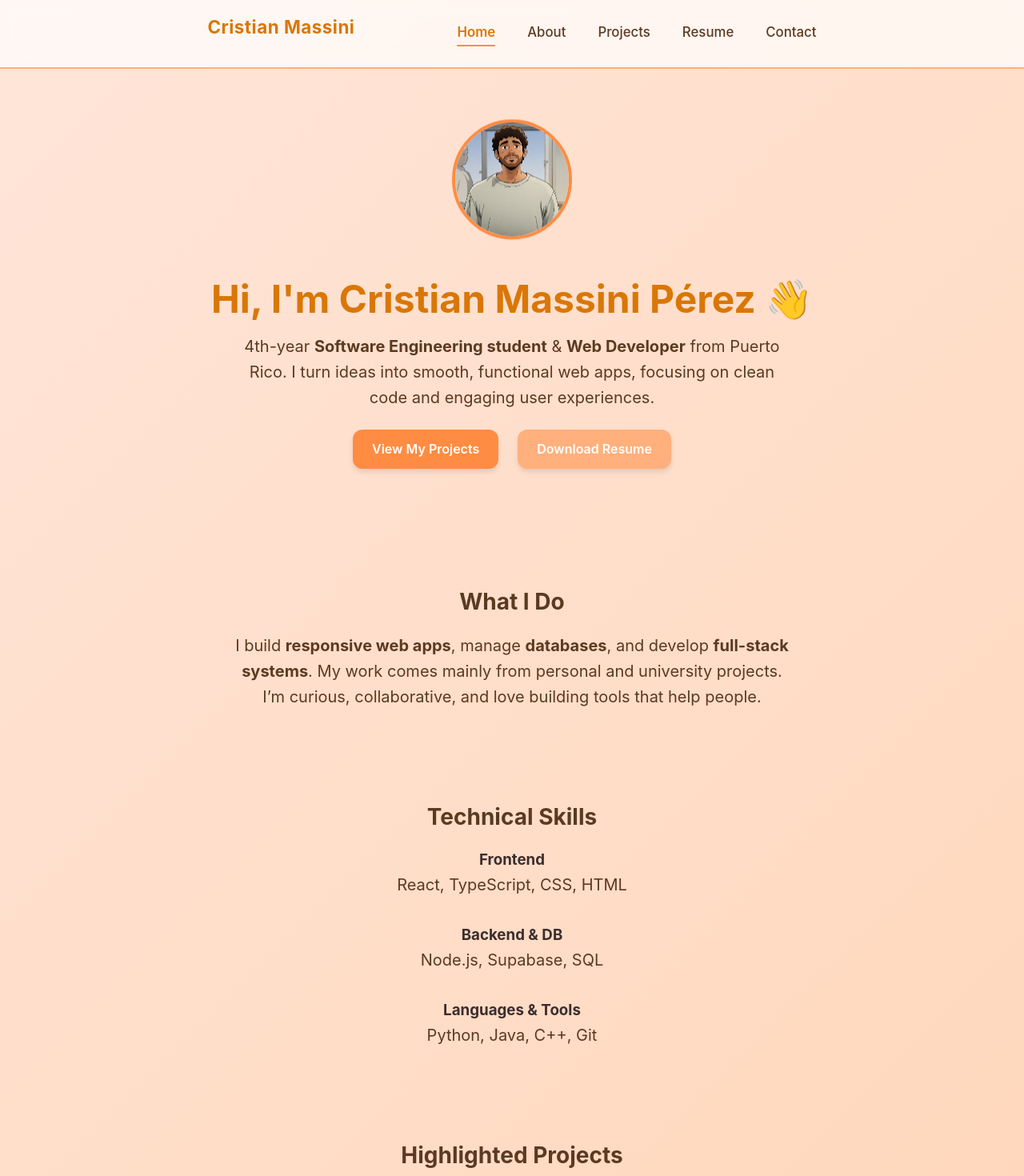
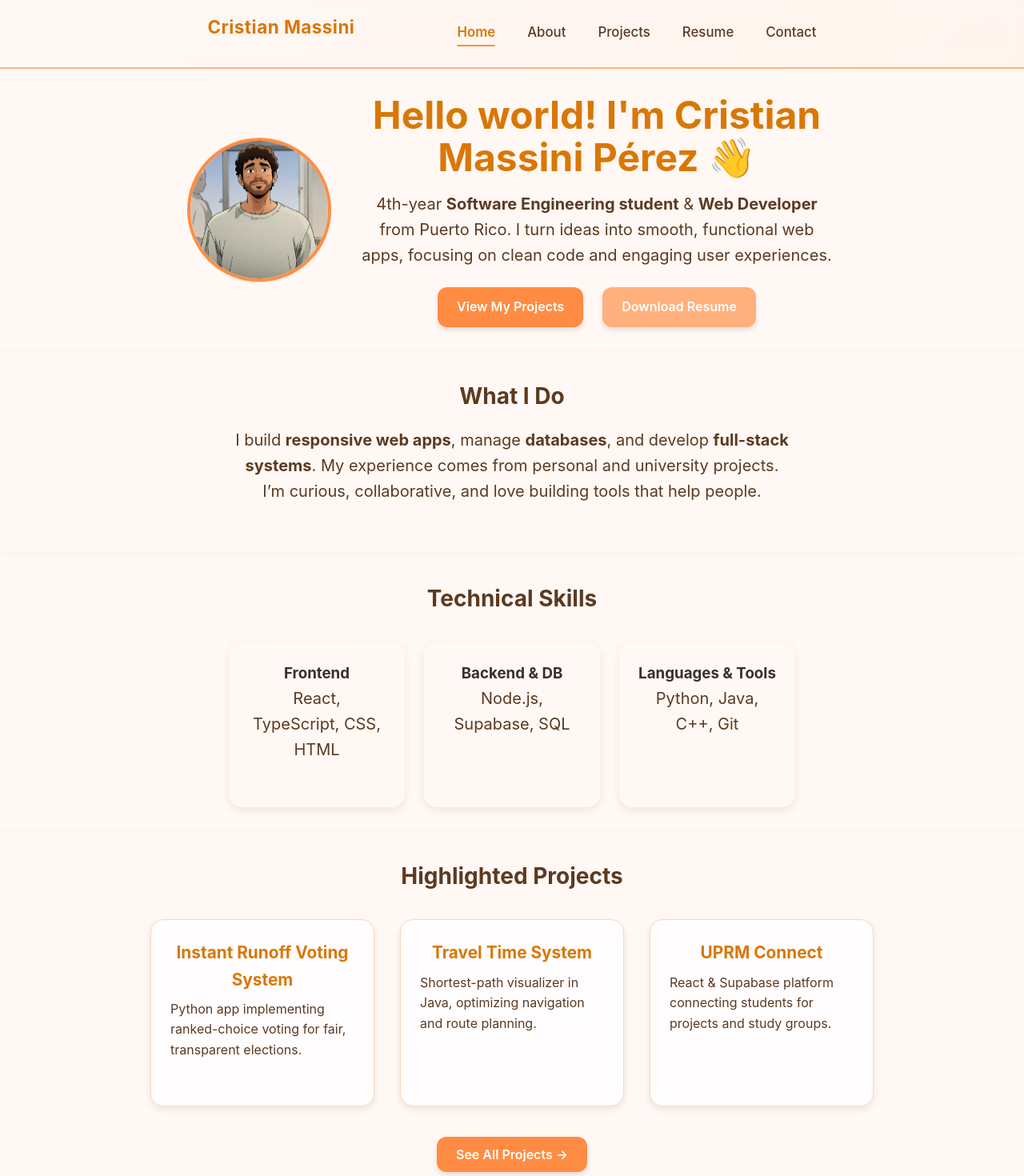
Before and after one commit to Massinl/myPortfolio, a React (Vite) app in the folder webPage/: page / in a window 1280 px wide. Shown: the top 1470 px of the page at 80% size. Built offline with nearby package versions, Linux system fonts and the light colour scheme.

Commit message:
removed all margins in home

```diff
--- a/webPage/src/pages/Home.tsx
+++ b/webPage/src/pages/Home.tsx
@@ -1,11 +1,11 @@
 import React, { useEffect } from 'react';
 import { Link } from 'react-router-dom';
 import '../styles/home.css';
-import profilePic from '../assets/profile.jpg'; // Make sure your image is here
+import profilePic from '../assets/profile.jpg'; // Make sure your image is in src/assets/
 
 export default function Home() {
   useEffect(() => {
-    const elements = document.querySelectorAll('.skills-section, .project-card');
+    const elements = document.querySelectorAll('.section-card, .project-card');
     const observer = new IntersectionObserver(
       entries => {
         entries.forEach(entry => {
@@ -23,10 +23,11 @@ export default function Home() {
     <div className="home-container">
 
       {/* === Hero Section === */}
-      <section className="hero">
+      <section className="hero section-card">
         <img src={profilePic} alt="Cristian Massini" className="hero-image" />
         <div className="hero-text">
-          <h1>Hi, I'm Cristian Massini Pérez 👋</h1>
+          <h1>Hello world!
+             I'm Cristian Massini Pérez 👋</h1>
           <p>
             4th-year <strong>Software Engineering student</strong> & <strong>Web Developer</strong> from Puerto Rico.
             I turn ideas into smooth, functional web apps, focusing on clean code and engaging user experiences.
@@ -42,17 +43,17 @@ export default function Home() {
         </div>
       </section>
 
-      {/* === About Me Section === */}
-      <section className="skills-section">
+      {/* === What I Do Section === */}
+      <section className="section-card">
         <h2>What I Do</h2>
         <p>
           I build <strong>responsive web apps</strong>, manage <strong>databases</strong>, and develop <strong>full-stack systems</strong>.
-          My work comes mainly from personal and university projects. I’m curious, collaborative, and love building tools that help people.
+          My experience comes from personal and university projects. I’m curious, collaborative, and love building tools that help people.
         </p>
       </section>
 
-      {/* === Skills Cards Section === */}
-      <section className="skills-section cards-section">
+      {/* === Skills Section === */}
+      <section className="section-card">
         <h2>Technical Skills</h2>
         <div className="skills-cards">
           <div className="skill-card">
@@ -70,8 +71,8 @@ export default function Home() {
         </div>
       </section>
 
-      {/* === Projects Cards Section === */}
-      <section className="skills-section projects-section">
+      {/* === Projects Section === */}
+      <section className="section-card">
         <h2>Highlighted Projects</h2>
         <div className="projects-preview">
           <div className="project-card">
--- a/webPage/src/styles/about.css
+++ b/webPage/src/styles/about.css
@@ -9,8 +9,8 @@
 
 .hero {
   text-align: center;
-  margin-bottom: 4rem;
 }
+
 
 .hero h1 {
   font-size: 3rem;
--- a/webPage/src/styles/home.css
+++ b/webPage/src/styles/home.css
@@ -33,7 +33,7 @@ a:hover {
   font-weight: 600;
   cursor: pointer;
   transition: all 0.3s ease;
-  box-shadow: 0 4px 6px rgba(0, 0, 0, 0.1);
+  box-shadow: 0 4px 6px rgba(0,0,0,0.1);
   border: none;
 }
 
@@ -88,22 +88,35 @@ p {
 .home-container {
   display: flex;
   flex-direction: column;
-  align-items: center;
+  align-items: stretch; /* stretch children to full width */
   width: 100%;
   justify-content: center;
   min-height: 100vh;
-  padding: 4rem 2rem;
   text-align: center;
 }
 
 /* === Hero Section === */
 .hero {
   display: flex;
-  flex-direction: column;
+  flex-wrap: wrap;
   align-items: center;
   justify-content: center;
-  gap: 1.5rem;
-  margin-bottom: 4rem;
+  gap: 2rem;
+  background: linear-gradient(135deg, #ffe5d9 0%, #ffd6b8 100%);
+}
+
+.hero-image {
+  width: 180px;
+  height: 180px;
+  border-radius: 50%;
+  border: 4px solid #ff8c42;
+  object-fit: cover;
+  animation: float 3s ease-in-out infinite;
+}
+
+.hero-text {
+  max-width: 600px;
+  text-align: left;
 }
 
 .hero-buttons {
@@ -112,17 +125,6 @@ p {
   justify-content: center;
   flex-wrap: wrap;
   margin-top: 1.5rem;
-}
-
-/* Hero Image */
-.hero-image {
-  width: 150px;
-  height: 150px;
-  border-radius: 50%;
-  object-fit: cover;
-  margin-bottom: 1.5rem;
-  border: 4px solid #ff8c42;
-  animation: float 3s ease-in-out infinite;
 }
 
 /* Float Animation */
@@ -140,22 +142,47 @@ p {
 
 .hero h1 { animation-delay: 0.2s; }
 .hero p { animation-delay: 0.5s; }
-.hero-buttons { animation-delay: 0.8s; }
 
-/* === Skills Section === */
-.skills-section {
-  margin-top: 5rem;
-  text-align: center;
+/* === Section Cards === */
+.section-card {
+  background: #fff8f4;
+  padding: 2rem;
+  box-shadow: 0 6px 15px rgba(0,0,0,0.08);
   opacity: 0;
-  transform: translateY(50px);
-  transition: all 0.8s ease;
+  transform: translateY(40px);
+  transition: all 0.5s ease;
 }
 
-.skills-section.visible {
+.section-card.visible {
   opacity: 1;
   transform: translateY(0);
 }
 
+/* === Skills Cards === */
+.skills-cards {
+  display: flex;
+  flex-wrap: wrap;
+  gap: 1.5rem;
+  justify-content: center;
+  margin-top: 2rem;
+}
+
+.skill-card {
+  background: #fff8f4;
+  padding: 1.5rem;
+  border-radius: 1rem;
+  min-width: 180px;
+  max-width: 220px;
+  text-align: center;
+  box-shadow: 0 4px 12px rgba(0,0,0,0.08);
+  transition: transform 0.3s ease;
+}
+
+.skill-card:hover {
+  transform: translateY(-5px);
+}
+
+/* Skills tags */
 .skills {
   display: flex;
   flex-wrap: wrap;
@@ -180,7 +207,7 @@ p {
   transform: scale(1.1);
 }
 
-/* === Projects Preview === */
+/* === Projects Cards === */
 .projects-preview {
   display: flex;
   flex-wrap: wrap;
@@ -196,7 +223,7 @@ p {
   border-radius: 1rem;
   padding: 1.5rem;
   width: 280px;
-  box-shadow: 0 4px 10px rgba(0, 0, 0, 0.08);
+  box-shadow: 0 4px 10px rgba(0,0,0,0.08);
   transition: all 0.3s ease;
   opacity: 0;
   transform: translateY(50px);
@@ -243,6 +270,8 @@ p {
   p { font-size: 1.1rem; }
   .skills span { font-size: 1rem; }
   .project-card { width: 90%; }
+  .hero { flex-direction: column; text-align: center; }
+  .hero-text { text-align: center; }
 }
 
 @media (max-width: 480px) {
```
